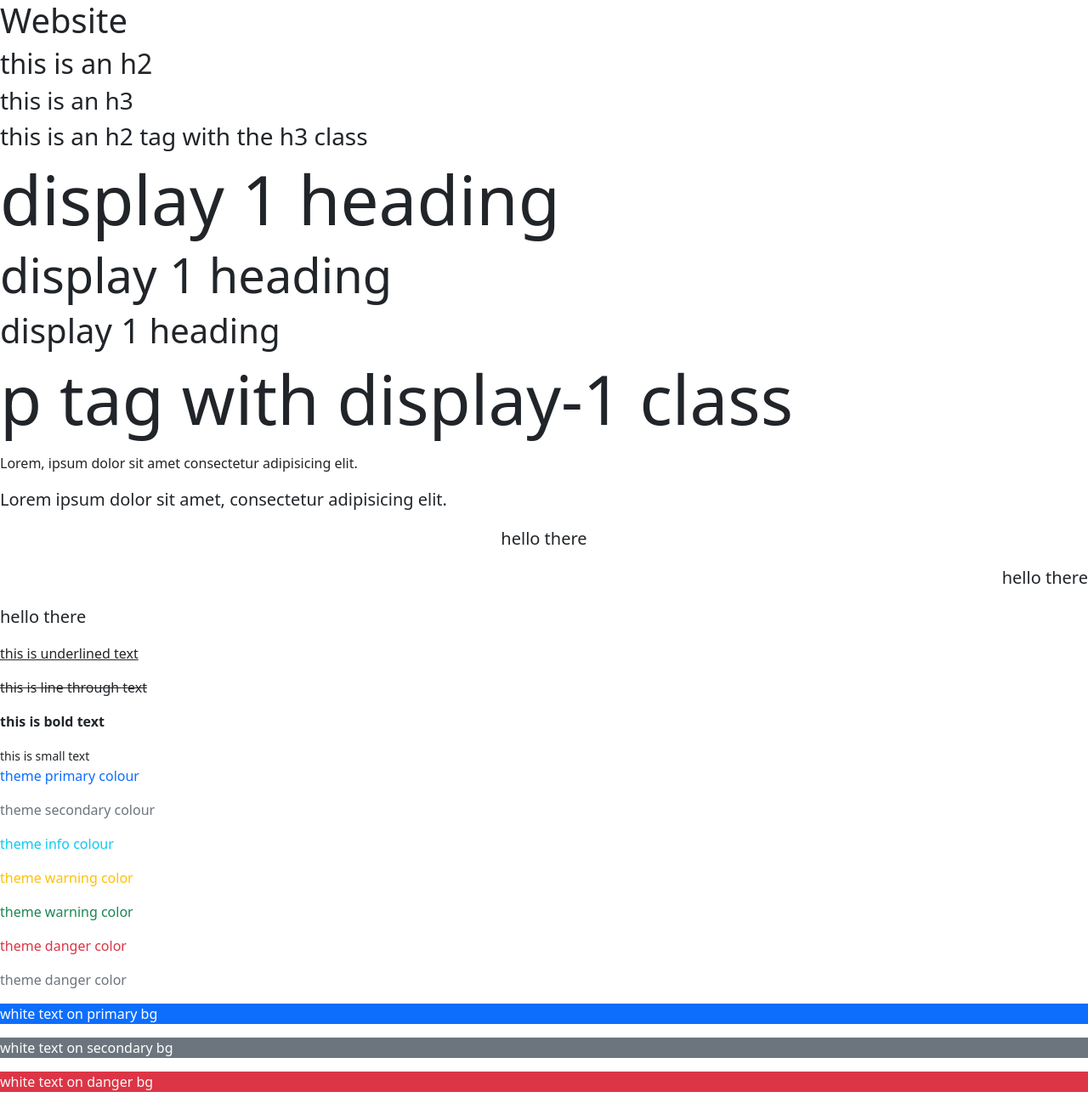
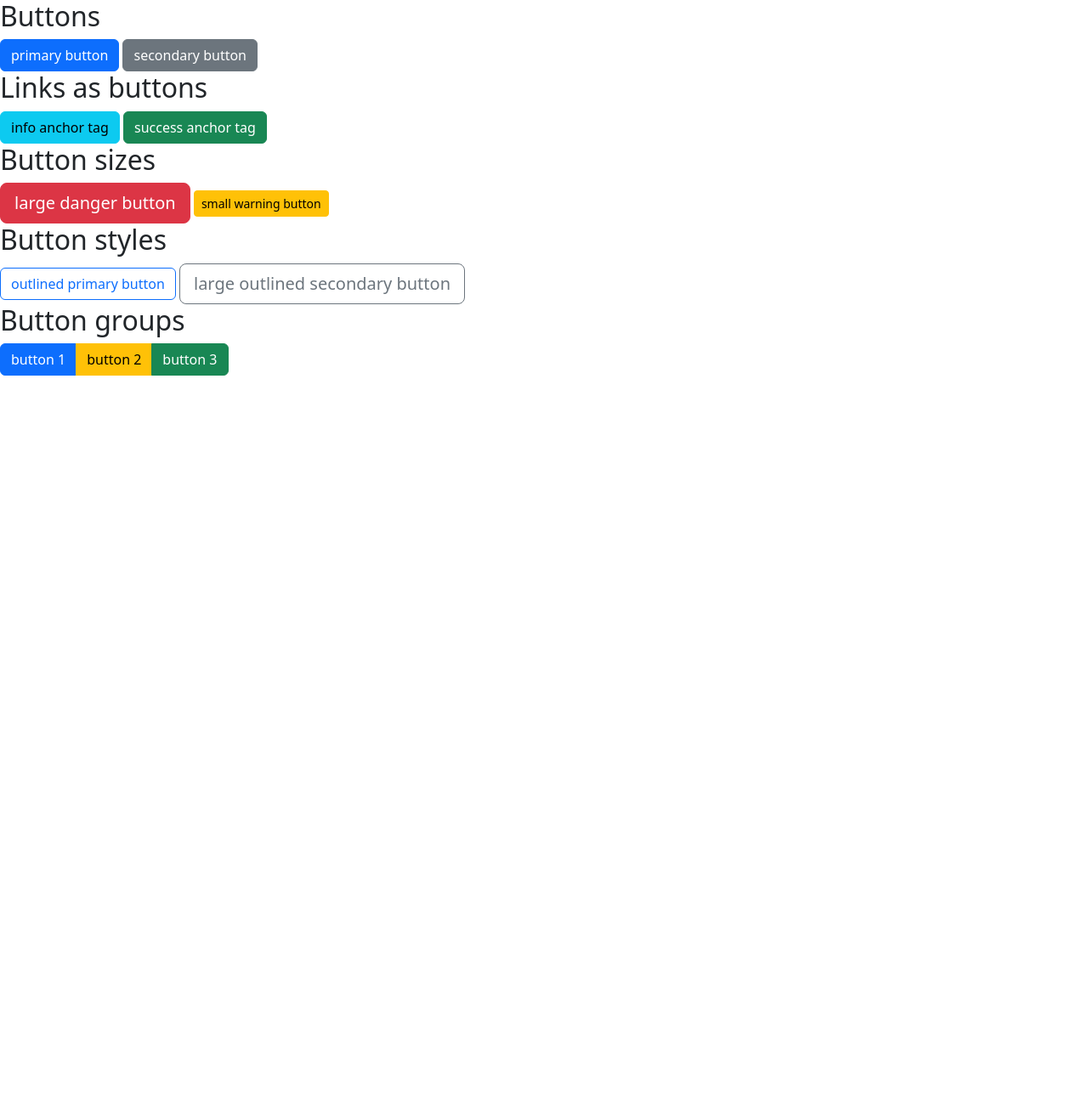
Before and after one commit to addis-hail/learning-bootstrap-5, a plain HTML site: page index.html in a window 1280 px wide. Shown: the whole page at 85% size. After the commit the page ends 800 px from the top, so only its background shows below. Drawn offline with nearby package versions, Linux system fonts and the light colour scheme.

Commit message:
buttons and button groups

```diff
--- a/index.html
+++ b/index.html
@@ -8,43 +8,33 @@
     <title>The book</title>
 </head>
 <body>
-    <h1>Website</h1>
-    <h2>this is an h2</h2>
-    <h3>this is an h3</h3>
-    <h2 class="h3">this is an h2 tag with the h3 class</h2>
+   <!-- basic buttons -->
+   <h2>Buttons</h2>
+   <button class="btn btn-primary">primary button</button>
+   <button class="btn btn-secondary">secondary button</button>
 
-    <!-- display headings -->
-    <h1 class="display-1">display 1 heading</h1>
-    <h1 class="display-4">display 1 heading</h1>
-    <h1 class="display-6">display 1 heading</h1>
-    <p class="display-1">p tag with display-1 class</p>
+   <!-- anchor tags as buttons -->
+   <h2>Links as buttons</h2>
+   <a href="#" class="btn btn-info">info anchor tag</a>
+   <a href="#" class="btn btn-success">success anchor tag</a>
 
-    <!-- lead text & alignment -->
-    <p>Lorem, ipsum dolor sit amet consectetur adipisicing elit.</p>
-    <p class="lead">Lorem ipsum dolor sit amet, consectetur adipisicing elit.</p>
-    <p class="lead text-center">hello there</p>
-    <p class="lead text-end">hello there</p>
-    <p class="lead text-start">hello there</p>
+   <!-- button sizes -->
+   <h2>Button sizes</h2>
+   <button class="btn btn-lg btn-danger">large danger button</button>
+   <button class="btn btn-sm btn-warning">small warning button</button>
 
-    <!-- text decoration & font weight -->
-    <p class="text-decoration-underline">this is underlined text</p>
-    <p class="text-decoration-line-through">this is line through text</p>
-    <p class="fw-bold">this is bold text</p>
-    <small>this is small text</small>
+   <!-- outlined styles -->
+   <h2>Button styles</h2>
+   <button class="btn btn-outline-primary">outlined primary button</button>
+   <button class="btn btn-outline-secondary btn-lg">large outlined secondary button</button>
 
-    <!-- text colours -->
-     <p class="text-primary">theme primary colour</p>
-     <p class="text-secondary">theme secondary colour</p>
-     <p class="text-info">theme info colour</p>
-     <p class="text-warning">theme warning color</p>
-     <p class="text-success">theme warning color</p>
-     <p class="text-danger">theme danger color</p>
-     <p class="text-muted">theme danger color</p>
-
-    <!-- bg colors -->
-    <p class="text-white bg-primary">white text on primary bg</p>
-    <p class="text-white bg-secondary">white text on secondary bg</p>
-    <p class="text-light bg-danger">white text on danger bg</p>
+   <!-- button groups -->
+   <h2>Button groups</h2>
+   <div class="btn-group">
+    <a href="#" class="btn btn-primary">button 1</a>
+    <a href="#" class="btn btn-warning">button 2</a>
+    <a href="#" class="btn btn-success">button 3</a>
+   </div>
 
     <script src="https://cdn.jsdelivr.net/npm/bootstrap@5.2.0/dist/js/bootstrap.bundle.min.js" integrity="sha384-A3rJD856KowSb7dwlZdYEkO39Gagi7vIsF0jrRAoQmDKKtQBHUuLZ9AsSv4jD4Xa" crossorigin="anonymous"></script>
 </body>
```
